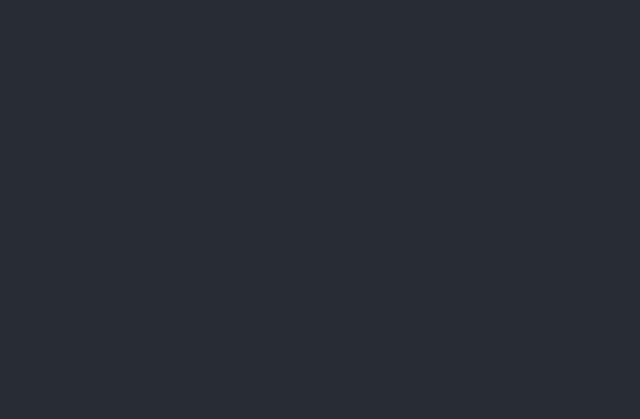
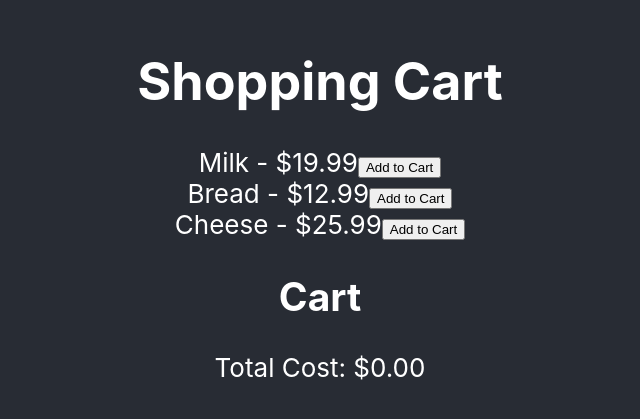
Before and after one commit to MaxMartinsen/JavaScript-Frameworks, a React (Create React App) app: page / in a window 1280 px wide. Shown: the part 201-620 px from the top of the page, without its empty margins (320-960 px from the left). Built offline with nearby package versions, Linux system fonts and the light colour scheme.

Commit message:
A practical example: Shopping cart

```diff
--- a/src/App.js
+++ b/src/App.js
@@ -1,9 +1,105 @@
 import './App.css';
+import React, {useReducer} from 'react';
+
+const product = [
+  {
+    id: 1,
+    title: 'Milk',
+    price: 19.99,
+    discountedPrice: 19.99,
+  },
+  {
+    id: 2,
+    title: 'Bread',
+    price: 12.99,
+    discountedPrice: 12.99,
+  },
+  {
+    id: 3,
+    title: 'Cheese',
+    price: 25.99,
+    discountedPrice: 25.99,
+  },
+];
+
+const cartReducer = (state, action) => {
+  switch (action.type) {
+    case 'addProduct':
+      // Check if the item is already in the cart
+      const itemInCart = state.find(item => item.id === action.payload.id);
+      if (itemInCart) {
+        // Increase quantity if item already exists
+        return state.map(item =>
+          item.id === action.payload.id ? { ...item, quantity: item.quantity + 1 } : item
+        );
+      } else {
+        // Add new item to cart with quantity = 1
+        return [...state, { ...action.payload, quantity: 1 }];
+      }
+    case 'removeProduct':
+      const itemToRemove = state.find(item => item.id === action.payload.id);
+      if (itemToRemove.quantity > 1) {
+        // Decrease quantity if more than one
+        return state.map(item =>
+          item.id === action.payload.id ? { ...item, quantity: item.quantity - 1 } : item
+        );
+      } else {
+        // Remove item from cart if quantity is 1
+        return state.filter(item => item.id !== action.payload.id);
+      }
+    case 'clearCart':
+      // Empty the cart
+      return [];
+    default:
+      return state;
+  }
+};
 
 function App() {
+  const [cart, dispatch] = useReducer(cartReducer, []);
+
+  const addItemToCart = (item) => {
+    dispatch({ type: 'addProduct', payload: item });
+  };
+
+  const removeItemFromCart = (itemId) => {
+    dispatch({ type: 'removeProduct', payload: { id: itemId } });
+  };
+
+  const resetCart = () => {
+    dispatch({ type: 'clearCart' });
+  };
+
+  // Calculate total cost
+  const totalCost = cart.reduce((total, item) => {
+    return total + (item.discountedPrice * item.quantity);
+  }, 0); // Start accumulating from 0
   return (
     <div className="App">
       <header className="App-header">
+      <h1>Shopping Cart</h1>
+      <div>
+        {product.map(item => (
+          <div key={item.id}>
+            {item.title} - ${item.price}
+            <button onClick={() => addItemToCart(item)}>Add to Cart</button>
+          </div>
+        ))}
+      </div>
+      <div>
+        <h2>Cart</h2>
+        {cart.map(item => (
+          <div key={item.id}>
+            {item.title} ({item.quantity})
+            <button onClick={() => addItemToCart(item)}>+</button>
+            <button onClick={() => removeItemFromCart(item.id)}>-</button>
+          </div>
+        ))}
+        <div>Total Cost: ${totalCost.toFixed(2)}</div>
+        {cart.length > 0 && (
+          <button onClick={resetCart}>Reset Cart</button>
+        )}
+      </div>
       </header>
     </div>
   );
```
